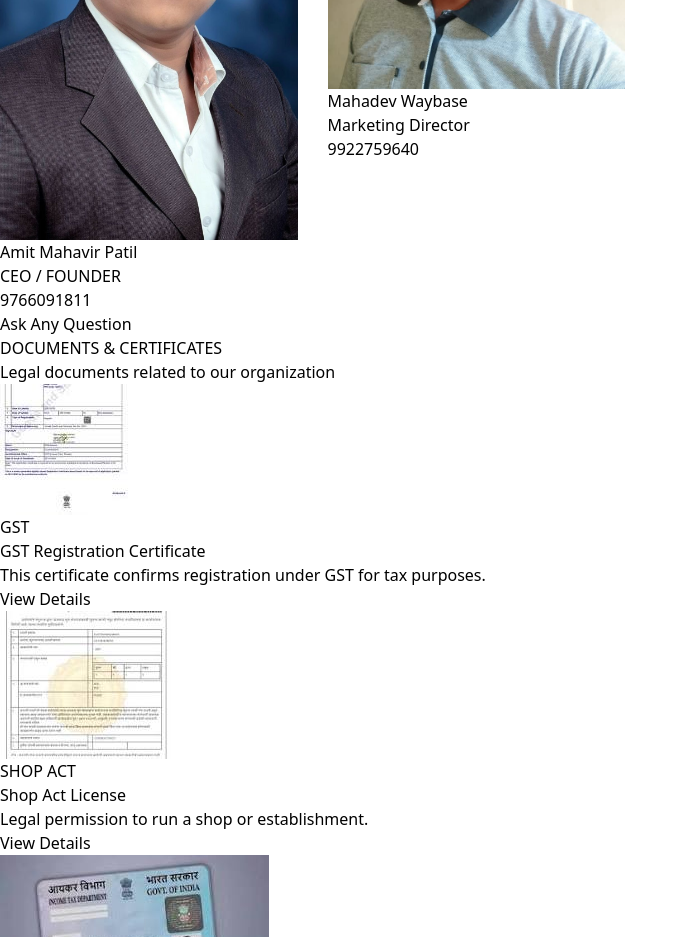
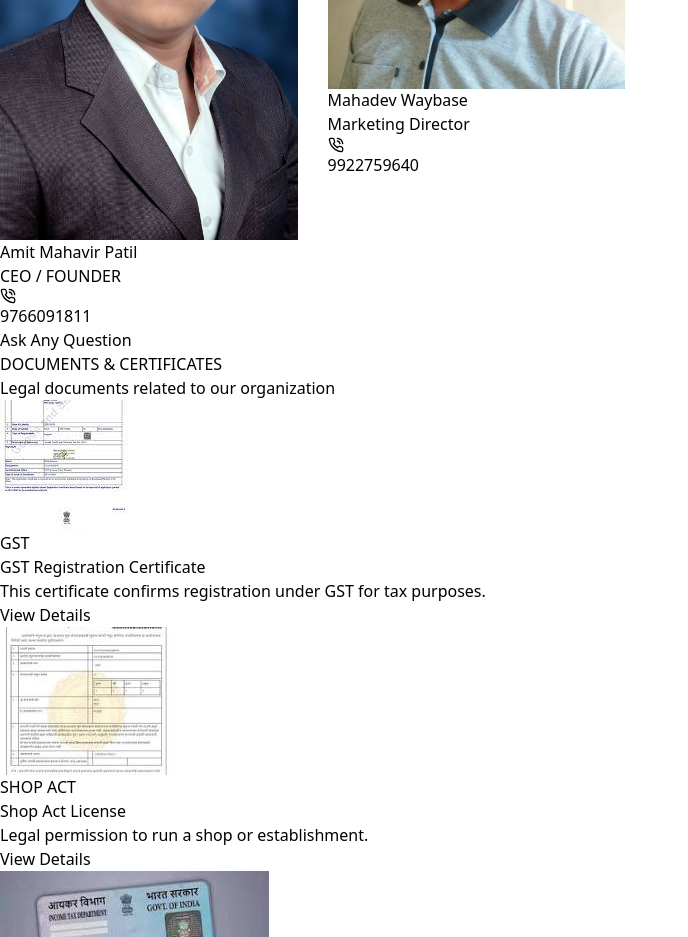
Before and after one commit to RadhikaChidrawar/MASafety, a React (Vite) app: page / in a window 1280 px wide. Shown: the part 8020-8957 px from the top of the page, without its empty margins (0-688 px from the left). Built offline with nearby package versions, Linux system fonts and the light colour scheme.

Commit message:
add call logo

```diff
--- a/src/Components/TeamSection.jsx
+++ b/src/Components/TeamSection.jsx
@@ -4,8 +4,7 @@ import "swiper/css";
 import "swiper/css/navigation";
 import team1 from "../assets/per1.jpeg";
 import team2 from "../assets/per2.jpeg";
-// import team3 from "../assets/team3.jpg";
-// import team4 from "../assets/team4.jpg";
+import { LuPhoneCall } from "react-icons/lu";
 
 const teamMembers = [
   {
@@ -73,13 +72,14 @@ export default function TeamSection() {
                 <div className="text-center">
                   <h3 className="text-xl font-bold mb-1">{member.name}</h3>
                   <p className="text-blue-300 mb-4">{member.role}</p>
-                  <div className="flex justify-center opacity-0 group-hover:opacity-100 translate-y-4 group-hover:translate-y-0 transition-all duration-300">
-                    <span className="bg-blue-600 px-4 py-1 rounded-full text-white text-sm shadow-md">
-                      {member.social.phoneNo}
+                  <div className="flex justify-center transform opacity-0 group-hover:opacity-100 translate-y-4 group-hover:translate-y-0 transition-all duration-300">
+                    <span className="bg-blue-600 px-4 py-1 rounded-full text-white text-sm shadow-md flex items-center gap-2">
+                      <LuPhoneCall  />
+                      {member?.social?.phoneNo}
                     </span>
                   </div>
                 </div>
-                <div className="absolute -bottom-6 -right-6 w-24 h-24 bg-blue-500 rounded-full opacity-10 group-hover:opacity-20 transition-opacity duration-300"></div>
+                <div className="absolute -bottom-6 -right-6 w-24 h-24  bg-blue-500 rounded-full opacity-10 group-hover:opacity-20 transition-opacity duration-300"></div>
               </div>
             </SwiperSlide>
           ))}
```
